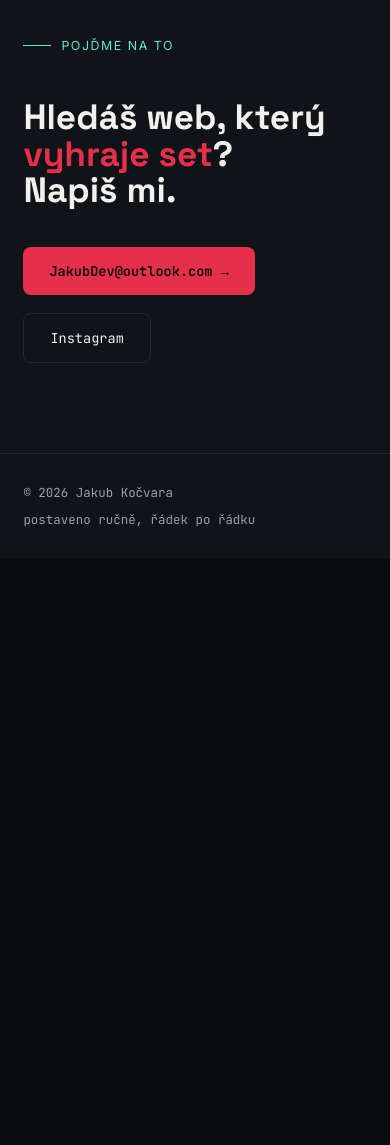
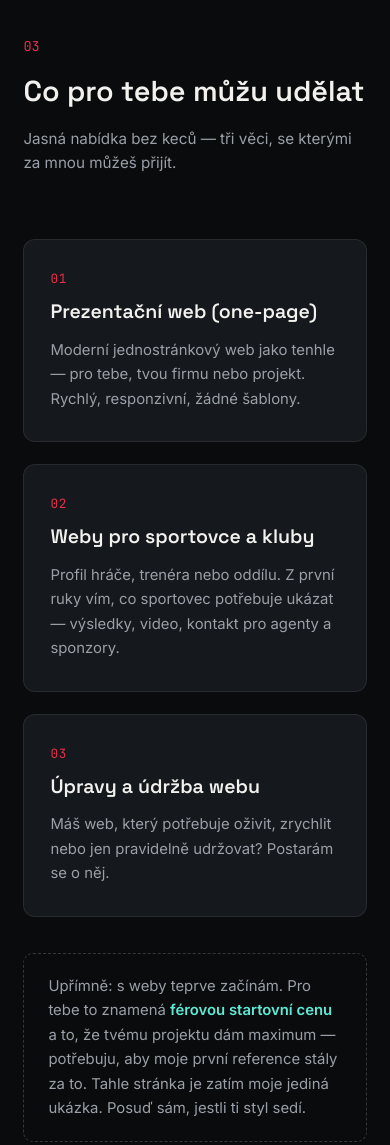
Before and after one commit to Jakubko013/jakubdev, a plain HTML site: page index.html in a window 390 px wide. Shown: the part 4280-5425 px from the top of the page. Before the commit the page ends 4838 px from the top, so only its background shows below. Drawn offline with Linux system fonts and the light colour scheme.

Commit message:
Add services section (Co pro tebe můžu udělat)
Three service cards — one-page sites, sites for athletes & clubs,
updates & maintenance — plus an honest starter note in place of a
portfolio (fair starter pricing, this site as the sample). Fully
bilingual (cs/en), new nav item, responsive single-column on mobile.

Co-Authored-By: Claude Fable 5 <noreply@anthropic.com>
Claude-Session: https://claude.ai/code/session_01VYf6beQCiPqHJNXGZnFBCX

```diff
--- a/index.html
+++ b/index.html
@@ -272,6 +272,27 @@
   .principle .pt .pmono{font-family:'JetBrains Mono', monospace; color:var(--teal); font-size:0.8rem;}
   .principle p{color:var(--ink-dim); margin-top:8px; font-size:0.92rem; line-height:1.6;}
 
+  /* ---------- SERVICES ---------- */
+  .services-grid{
+    display:grid; grid-template-columns:repeat(3,1fr); gap:22px;
+  }
+  .service{
+    background:var(--card); border:1px solid var(--line); border-radius:12px;
+    padding:30px 26px; display:flex; flex-direction:column; gap:13px;
+    transition:border-color .3s, transform .3s;
+  }
+  .service:hover{border-color:var(--red); transform:translateY(-4px);}
+  .service .s-num{font-family:'JetBrains Mono', monospace; color:var(--red); font-size:0.8rem; letter-spacing:0.06em;}
+  .service h3{font-family:'Space Grotesk', sans-serif; font-weight:600; font-size:1.22rem; line-height:1.25;}
+  .service p{color:var(--ink-dim); font-size:0.93rem; line-height:1.65;}
+  .services-note{
+    margin-top:36px; max-width:760px;
+    border:1px dashed rgba(255,255,255,0.18); border-radius:10px;
+    padding:20px 24px;
+    color:var(--ink-dim); font-size:0.93rem; line-height:1.65;
+  }
+  .services-note b{color:var(--teal); font-weight:600;}
+
   /* ---------- CTA / CONTACT ---------- */
   .contact{
     background:var(--bg-soft);
@@ -330,6 +351,7 @@
     .stat-band{grid-template-columns:repeat(2,1fr);}
     .stat{border-bottom:1px solid var(--line);}
     .stack-grid{grid-template-columns:1fr; gap:40px;}
+    .services-grid{grid-template-columns:1fr;}
     section{padding:90px 6vw;}
     .scroll-cue{display:none;}
   }
@@ -348,6 +370,7 @@
       <li><a href="#o-mne" data-i18n="nav_about">O mně</a></li>
       <li><a href="#kariera" data-i18n="nav_career">Kariéra</a></li>
       <li><a href="#stack">Stack</a></li>
+      <li><a href="#sluzby" data-i18n="nav_services">Služby</a></li>
       <li><a href="#kontakt" data-i18n="nav_contact">Kontakt</a></li>
     </ul>
   </nav>
@@ -466,6 +489,34 @@
   </div>
 </section>
 
+<section id="sluzby">
+  <div class="section-head reveal">
+    <span class="section-num">03</span>
+    <h2 class="section-title" data-i18n="s3_title">Co pro tebe můžu udělat</h2>
+    <span class="section-sub" data-i18n="s3_sub">Jasná nabídka bez keců — tři věci, se kterými za mnou můžeš přijít.</span>
+  </div>
+
+  <div class="services-grid reveal">
+    <div class="service">
+      <span class="s-num">01</span>
+      <h3 data-i18n="sv1_title">Prezentační web (one-page)</h3>
+      <p data-i18n="sv1_desc">Moderní jednostránkový web jako tenhle — pro tebe, tvou firmu nebo projekt. Rychlý, responzivní, žádné šablony.</p>
+    </div>
+    <div class="service">
+      <span class="s-num">02</span>
+      <h3 data-i18n="sv2_title">Weby pro sportovce a kluby</h3>
+      <p data-i18n="sv2_desc">Profil hráče, trenéra nebo oddílu. Z první ruky vím, co sportovec potřebuje ukázat — výsledky, video, kontakt pro agenty a sponzory.</p>
+    </div>
+    <div class="service">
+      <span class="s-num">03</span>
+      <h3 data-i18n="sv3_title">Úpravy a údržba webu</h3>
+      <p data-i18n="sv3_desc">Máš web, který potřebuje oživit, zrychlit nebo jen pravidelně udržovat? Postarám se o něj.</p>
+    </div>
+  </div>
+
+  <div class="services-note reveal" data-i18n="sv_note">Upřímně: s weby teprve začínám. Pro tebe to znamená <b>férovou startovní cenu</b> a to, že tvému projektu dám maximum — potřebuju, aby moje první reference stály za to. Tahle stránka je zatím moje jediná ukázka. Posuď sám, jestli ti styl sedí.</div>
+</section>
+
 <section class="contact" id="kontakt">
   <div class="contact-inner reveal">
     <span class="eyebrow"><span class="bar"></span><span data-i18n="c_eyebrow">pojďme na to</span></span>
@@ -487,7 +538,7 @@
   const I18N = {
     cs: {
       _title: 'Jakub Kočvara — volejbal × kód',
-      nav_about: 'O mně', nav_career: 'Kariéra', nav_contact: 'Kontakt',
+      nav_about: 'O mně', nav_career: 'Kariéra', nav_services: 'Služby', nav_contact: 'Kontakt',
       hero_eyebrow: 'volejbalista // vývojář',
       hero_role: '24 let. <b>6 sezón</b> na profesionálních hřištích ve třech zemích, teď stejnou disciplínu a tah na branku přenáším do <b>kódu</b>. Tahle stránka je toho důkaz.',
       stat1_num: '<span>2.</span> &amp; <span>3.</span>',
@@ -522,6 +573,15 @@
       p2_body: 'Beru každou stránku jako zápas — nastuduju soupeře (zadání), připravím taktiku a jdu na sto procent.',
       p3_title: '<span class="pmono">return</span> výsledek, ne výmluvy',
       p3_body: 'Tři země, tři ligy, šest sezón — naučily mě dotahovat věci do konce i pod tlakem deadlinu.',
+      s3_title: 'Co pro tebe můžu udělat',
+      s3_sub: 'Jasná nabídka bez keců — tři věci, se kterými za mnou můžeš přijít.',
+      sv1_title: 'Prezentační web (one-page)',
+      sv1_desc: 'Moderní jednostránkový web jako tenhle — pro tebe, tvou firmu nebo projekt. Rychlý, responzivní, žádné šablony.',
+      sv2_title: 'Weby pro sportovce a kluby',
+      sv2_desc: 'Profil hráče, trenéra nebo oddílu. Z první ruky vím, co sportovec potřebuje ukázat — výsledky, video, kontakt pro agenty a sponzory.',
+      sv3_title: 'Úpravy a údržba webu',
+      sv3_desc: 'Máš web, který potřebuje oživit, zrychlit nebo jen pravidelně udržovat? Postarám se o něj.',
+      sv_note: 'Upřímně: s weby teprve začínám. Pro tebe to znamená <b>férovou startovní cenu</b> a to, že tvému projektu dám maximum — potřebuju, aby moje první reference stály za to. Tahle stránka je zatím moje jediná ukázka. Posuď sám, jestli ti styl sedí.',
       c_eyebrow: 'pojďme na to',
       c_title: 'Hledáš web, který <span class="accent">vyhraje set</span>? <br>Napiš mi.',
       f_note: 'postaveno ručně, řádek po řádku',
@@ -529,7 +589,7 @@
     },
     en: {
       _title: 'Jakub Kočvara — volleyball × code',
-      nav_about: 'About', nav_career: 'Career', nav_contact: 'Contact',
+      nav_about: 'About', nav_career: 'Career', nav_services: 'Services', nav_contact: 'Contact',
       hero_eyebrow: 'volleyball player // developer',
       hero_role: '24 years old. <b>6 seasons</b> on professional courts in three countries — now I bring the same discipline and drive into <b>code</b>. This page is the proof.',
       stat1_num: '<span>2nd</span> &amp; <span>3rd</span>',
@@ -564,6 +624,15 @@
       p2_body: 'I treat every website like a match — I study the opponent (the brief), prepare the tactics and give it a hundred percent.',
       p3_title: '<span class="pmono">return</span> results, not excuses',
       p3_body: 'Three countries, three leagues, six seasons — they taught me to finish things even under deadline pressure.',
+      s3_title: 'What I can do for you',
+      s3_sub: 'A clear offer, no fluff — three things you can come to me with.',
+      sv1_title: 'One-page website',
+      sv1_desc: 'A modern single-page site like this one — for you, your business or your project. Fast, responsive, no templates.',
+      sv2_title: 'Sites for athletes & clubs',
+      sv2_desc: 'A profile for a player, coach or club. I know first-hand what an athlete needs to show — results, video, contact for agents and sponsors.',
+      sv3_title: 'Website updates & maintenance',
+      sv3_desc: 'Got a site that needs a refresh, a speed-up, or just regular care? I\'ll look after it.',
+      sv_note: 'Honestly: I\'m just getting started with web work. For you that means a <b>fair starter price</b> and my full effort on your project — I need my first references to be worth showing. This page is my only sample so far. Judge for yourself whether the style fits.',
       c_eyebrow: 'let\'s do this',
       c_title: 'Looking for a website that <span class="accent">wins the set</span>? <br>Drop me a line.',
       f_note: 'built by hand, line by line',
```
